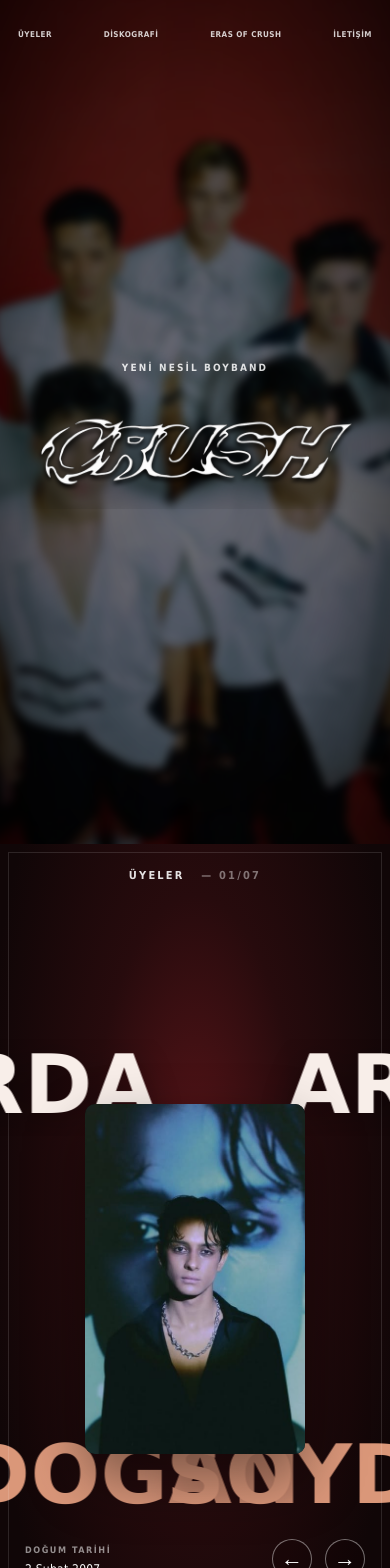
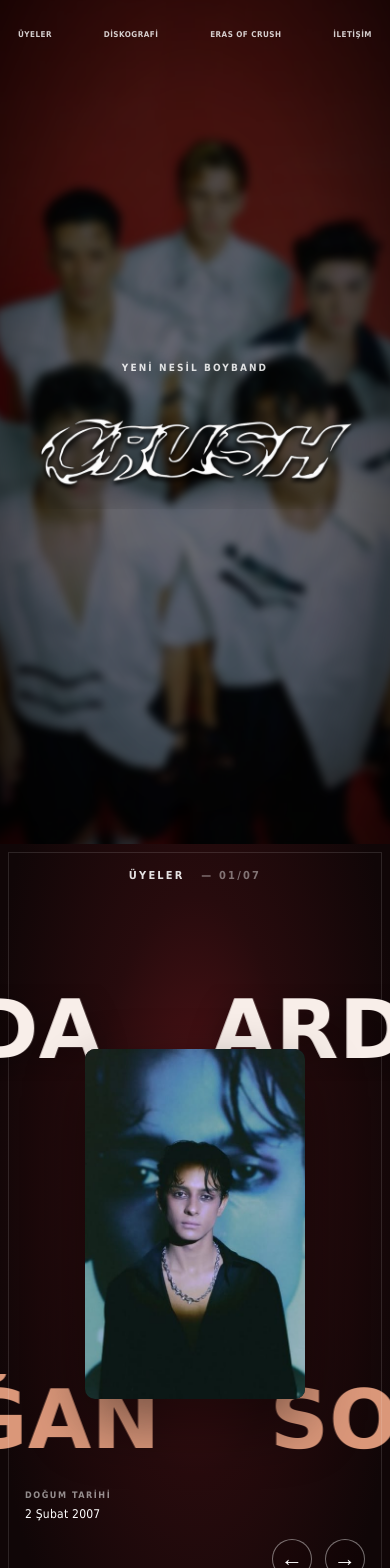
Before and after one commit to serkanacr/crushband, a React (Vite) app: page / in a window 390 px wide. Shown: the top 1568 px of the page. Built offline with nearby package versions, Linux system fonts and the light colour scheme.

Commit message:
site güncellendi

```diff
--- a/src/App.css
+++ b/src/App.css
@@ -43,7 +43,7 @@
 .member-portrait img { position: absolute; inset: 0; width: 100%; height: 100%; object-fit: cover; object-position: center; }
 .member-name { position: absolute; z-index: 1; width: 100%; overflow: hidden; color: #f8eee9; font: 700 clamp(64px, 11.8vw, 176px)/1.06 Verdana, Geneva, 'Segoe UI', sans-serif; letter-spacing: .005em; white-space: nowrap; pointer-events: none; }
 .member-name__track { display: flex; width: max-content; will-change: transform; }
-.member-name__track span { display: block; width: 100vw; padding: .035em .06em .09em 0; text-align: center; text-shadow: 0 7px 32px rgba(0,0,0,.32); }
+.member-name__track span { display: block; width: max-content; padding: .035em 28vw .09em 0; text-align: center; text-shadow: 0 7px 32px rgba(0,0,0,.32); }
 .member-name__track--right { animation: name-flow-right 11s linear infinite; }
 .member-name__track--left { animation: name-flow-left 11s linear infinite; }
 .member-name--first { top: 7%; }
@@ -83,7 +83,7 @@
 .single-cover img { width: 100%; height: 100%; object-fit: cover; }
 .single-cover span { position: absolute; z-index: 1; left: 12px; bottom: 11px; color: #fff; font: 700 21px/.8 Tahoma, sans-serif; letter-spacing: -.1em; }
 .spotify-play { display: inline-flex; align-items: center; gap: 10px; margin-left: auto; color: #f7eee8; font: 700 11px/1 Tahoma, sans-serif; letter-spacing: .05em; text-decoration: none; white-space: nowrap; transition: color .25s ease; }
-.spotify-play:hover { color: #d99a7d; }.spotify-play i { display: grid; width: 33px; height: 33px; place-items: center; border: 1px solid currentColor; border-radius: 50%; font-size: 10px; font-style: normal; }
+.spotify-play:hover { color: #d99a7d; }.spotify-play i { position: relative; display: grid; width: 33px; height: 33px; place-items: center; border: 1px solid currentColor; border-radius: 50%; font-style: normal; }.spotify-play i::before { content: ''; display: block; width: 0; height: 0; margin-left: 2px; border-top: 5px solid transparent; border-bottom: 5px solid transparent; border-left: 7px solid currentColor; }
 
 .videos-section { position: relative; min-height: 100svh; isolation: isolate; display: grid; place-items: center; padding: 88px 24px 70px; overflow: hidden; color: #f7eee8; background: #100505; }
 .videos-section::before { content: ''; position: absolute; inset: 0; z-index: -2; background: radial-gradient(ellipse 66% 65% at 50% 38%, #542022, #21090a 55%, #0e0505); }
@@ -131,7 +131,7 @@
   .members-section { min-height: 760px; }
   .members-section::after { inset: 8px; }
   .members-label { top: 26px; }
-  .member-stage { height: 650px; align-self: end; }
+  .member-stage { height: 650px; align-self: center; }
   .member-portrait { width: 220px; height: 350px; }
   .member-name { font-size: clamp(68px, 21vw, 102px); }
   .member-name--first { top: 13%; }
--- a/src/components/DiscographySection.jsx
+++ b/src/components/DiscographySection.jsx
@@ -48,7 +48,7 @@ function DiscographySection() {
           <motion.div className="single-list" initial={{ opacity: 0, x: -28 }} animate={{ opacity: 1, x: 0 }} transition={{ duration: .5 }}>
             <div className="single-cover"><img src="https://image-cdn-fa.spotifycdn.com/image/ab67616d00001e025fd811e0b5320163d644d22d" alt="CRUSH! single kapağı" /></div>
             <div className="single-info"><p lang="en">SINGLE — 2026</p><h3>CRUSH!</h3><span>31 Temmuz 2026 · 2:28</span></div>
-            <a className="spotify-play" href="https://open.spotify.com/intl-tr/track/4uFIhAOi62bRG1OhmQfDB9?si=1679618422ed4d6b" target="_blank" rel="noreferrer" aria-label="CRUSH! şarkısını Spotify'da dinle"><i>▶</i> Spotify'da dinle</a>
+            <a className="spotify-play" href="https://open.spotify.com/intl-tr/track/4uFIhAOi62bRG1OhmQfDB9?si=1679618422ed4d6b" target="_blank" rel="noreferrer" aria-label="CRUSH! şarkısını Spotify'da dinle"><i aria-hidden="true" /> Spotify'da dinle</a>
           </motion.div>
         )}
       </div>
```
